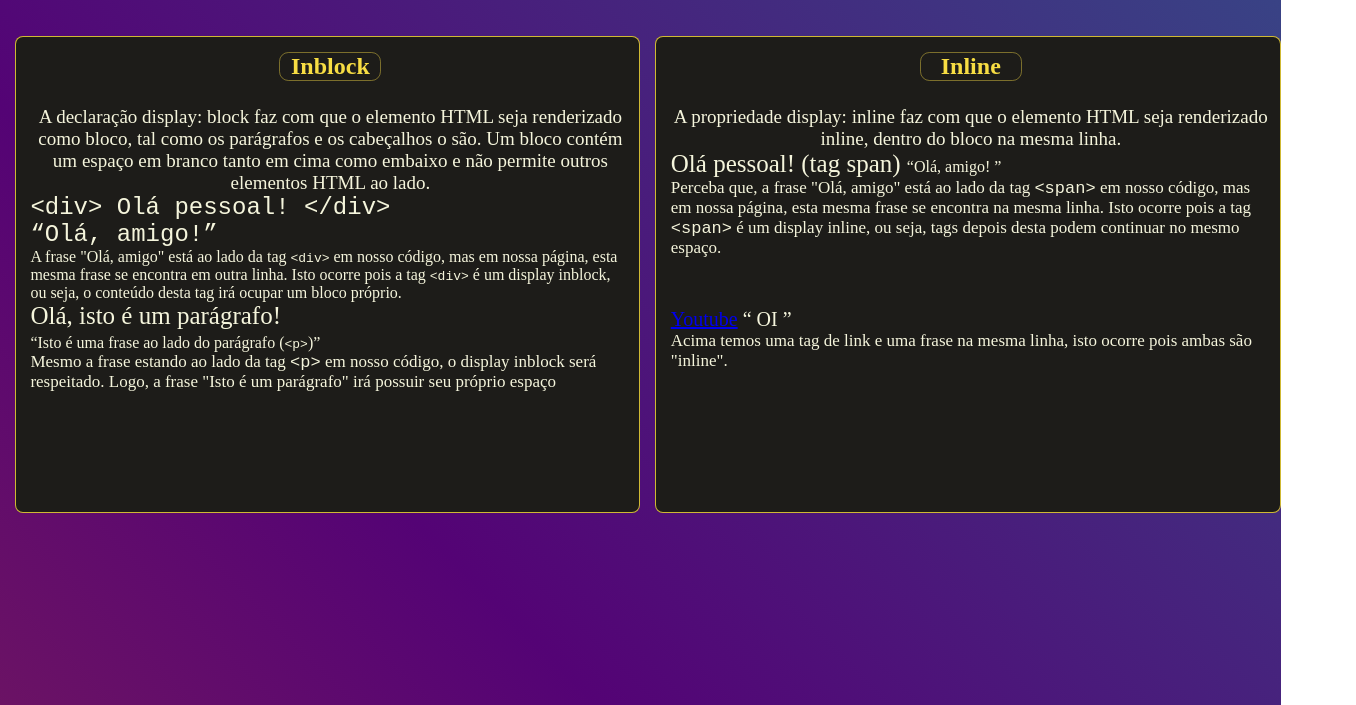
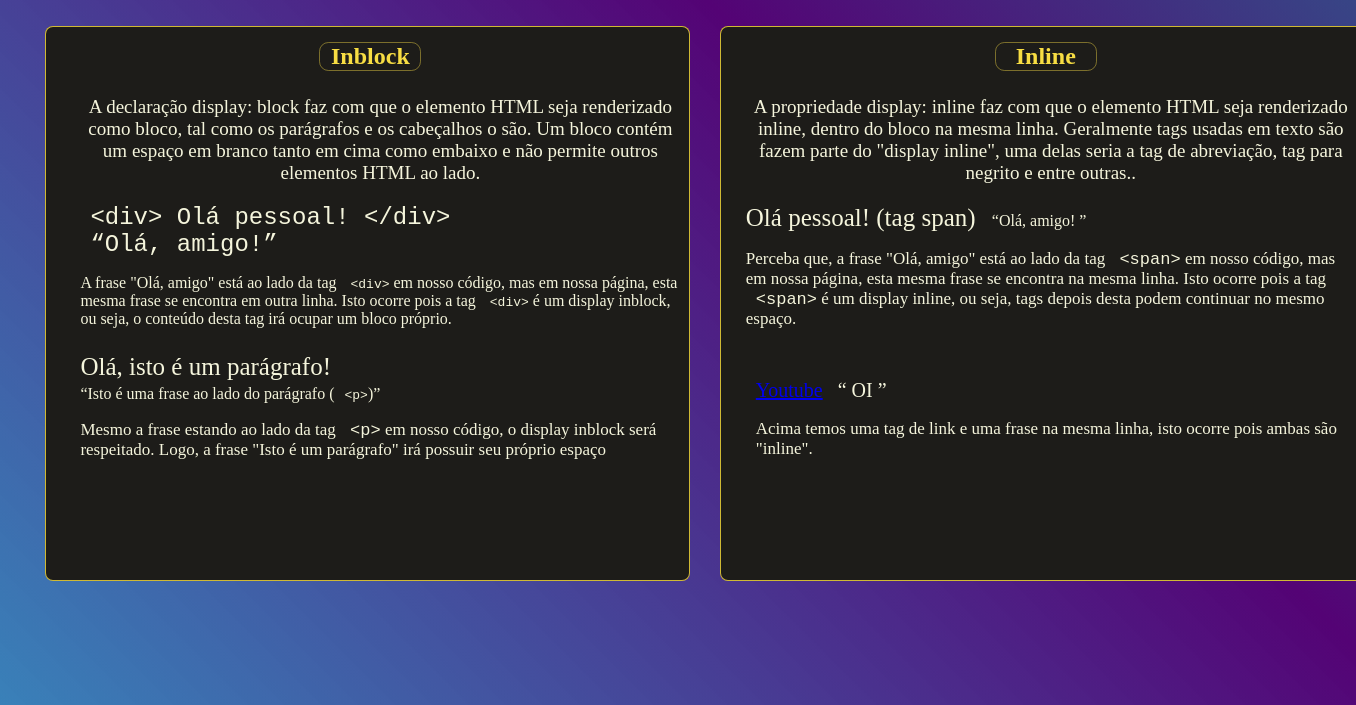
Before and after one commit to FireguiQueen/rocketseat-discover, a plain HTML site: page Trilha fundamentar/Ex019 (CSS - Inline & inblock & flex).html in a window 1280 px wide. Shown: the part 95-800 px from the top of the page, 1356 px wide, since content can reach past the window. Drawn offline with Linux system fonts and the light colour scheme.

Commit message:
Update Ex019 (CSS - Inline & inblock & flex).html

```diff
--- a/Trilha fundamentar/Ex019 (CSS - Inline & inblock & flex).html
+++ b/Trilha fundamentar/Ex019 (CSS - Inline & inblock & flex).html
@@ -1,14 +1,15 @@
 <head>
     <style>
         *{
-            margin: 0;
+            margin-left: 10px;
             padding: 0;
         }
         body {
-            background: linear-gradient(45deg, rgb(244, 163, 13), #d95d15, #540375, #10A19D);
-            background-size: 500% 500%;
-            animation:change_color 15s ease infinite;
+            background: linear-gradient(45deg, rgb(244, 163, 13), #d95d15, #0f77b3d5, #540375, #10A19D);
+            background-size: 300% 300%;
+            animation:change_bc 13s ease infinite;
         }
+
 
         header{
             color:rgb(244, 163, 13);
@@ -19,7 +20,17 @@
             margin: 25px 0px 50px;
             border-bottom: 1px solid rgba(244, 201, 120, 0.857);
         }
-        .displays{
+        div#block{
+            box-sizing: border-box;
+            margin: 0px 0px 25px 15px;
+            border: 1.5px solid #e9cf39df;
+            background-color: #1D1C19;
+            border-radius: 8px;
+            color: beige;
+            width: 900px;
+            padding-inline: 14.4px 9px;
+        }
+        .identify{
             display: flex;
             justify-content: center;
             margin: 15px auto;
@@ -31,26 +42,33 @@
             margin-bottom: 25px;
         }
 
-        div#block{
-            box-sizing: border-box;
-            margin: 0px 0px 25px 15px;
-            border: 1.5px solid #e9cf39df;
-            background-color: #1D1C19;
-            border-radius: 8px;
-            color: beige;
-            width: 900px;
-            padding-inline: 14.4px 9px;
-        } #universal {
+        .explication{
+            text-align: center;
+            font-size: 19px;
+            margin-bottom: 20px;
+        }
+
+        #universal {
             display: flex;
+            gap: 15px;
         }
         .demons{
             font-size: 1.5rem;
         }
-        .explication{
-            text-align: center;
-            font-size: 19px;
+
+
+
+        /* ANIMATIONS */
+        #block{
+            transition: 200ms transform cubic-bezier(.42, 0, .65, 1.7);
         }
-        @keyframes change_color{
+        #block:hover{
+            transform: scale(1.032);
+            transition: 200ms transform cubic-bezier(.42, 0, .65, 1.7);
+        }
+
+
+        @keyframes change_bc{
             0%{
                 background-position: 0% 50%;
             } 50%{
@@ -60,13 +78,13 @@
             }
         }
     </style>
-</head> z'
+</head>
 <header>
     <h1>Inblock, &nbsp;flex & inline  </h1>
 </header>
 <div id="universal">
     <div id="block">
-        <h2 class="displays">Inblock </h2>
+        <h2 class="identify">Inblock </h2>
         <div id="cont">
             <p class="explication"> A declaração display: block faz com que o elemento HTML seja renderizado como bloco, tal como os parágrafos e os cabeçalhos o são. Um bloco contém um espaço em branco tanto em cima como embaixo e não permite outros elementos HTML ao lado. </p>
             <div class="demons"> <code> &lt;div&gt; Olá pessoal! &lt;&sol;div&gt;</div> <q class="demons">Olá, amigo!</q> </code>
@@ -85,8 +103,11 @@
 
     </div>
     <div id="block">
-        <h2 class="displays">Inline </h2>
-        <p class="explication"> A propriedade display: inline faz com que o elemento HTML seja renderizado inline, dentro do bloco na mesma linha. </p>
+        <h2 class="identify">Inline </h2>
+        <p class="explication">
+            A propriedade display: inline faz com que o elemento HTML seja renderizado inline, dentro do bloco na mesma linha.
+            Geralmente tags usadas em texto são fazem parte do "display inline", uma delas seria a tag de abreviação, tag para negrito e entre outras..
+        </p>
         <span style="font-size: 25px;">Olá pessoal! (tag span) </span> <q>Olá, amigo! </q>
         <p style="font-size: 17px ; width: 600px; margin-bottom: 50px;">
             Perceba que, a frase "Olá, amigo" está ao lado da tag <code>&lt;span&gt;</code> em nosso código, mas em nossa página,
```
